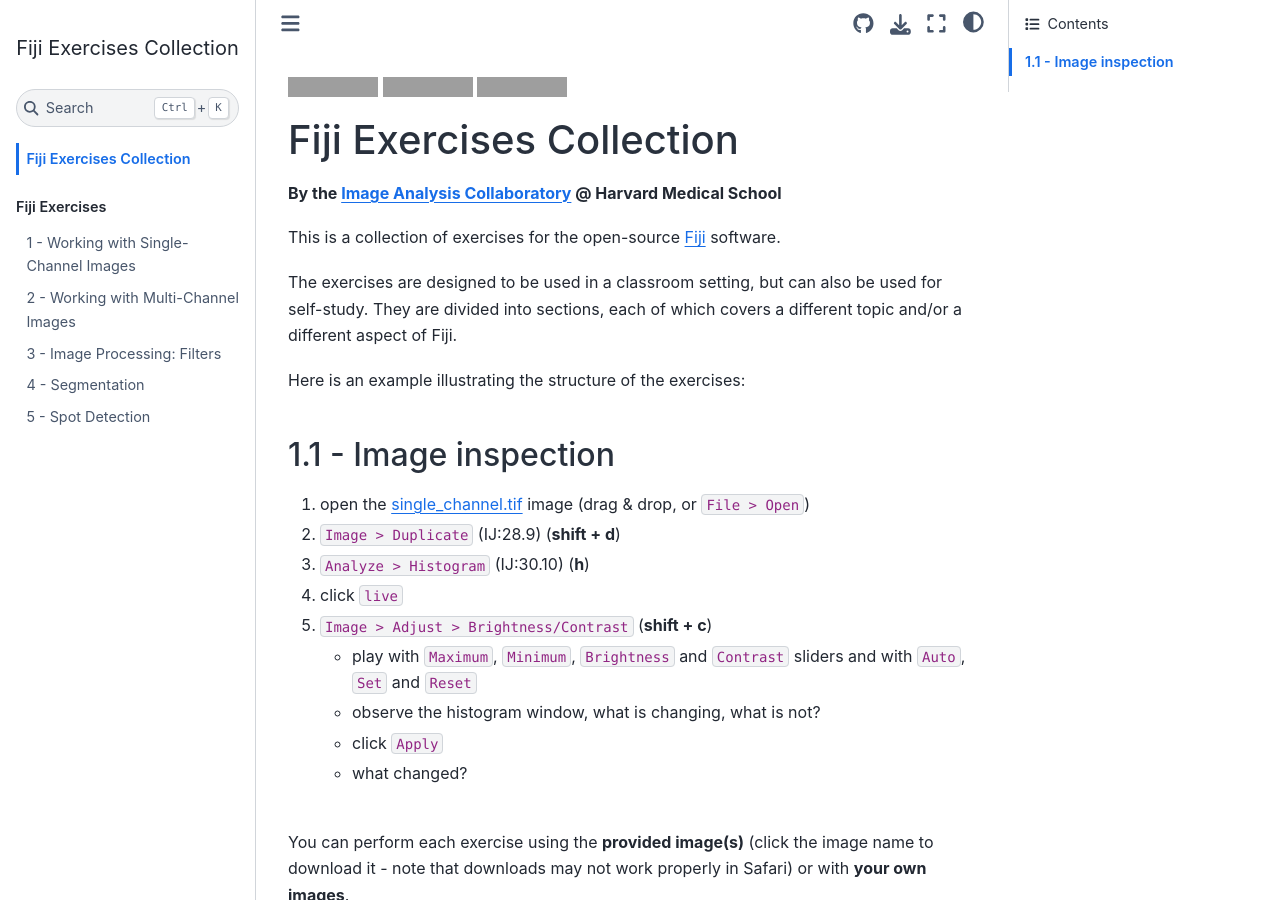
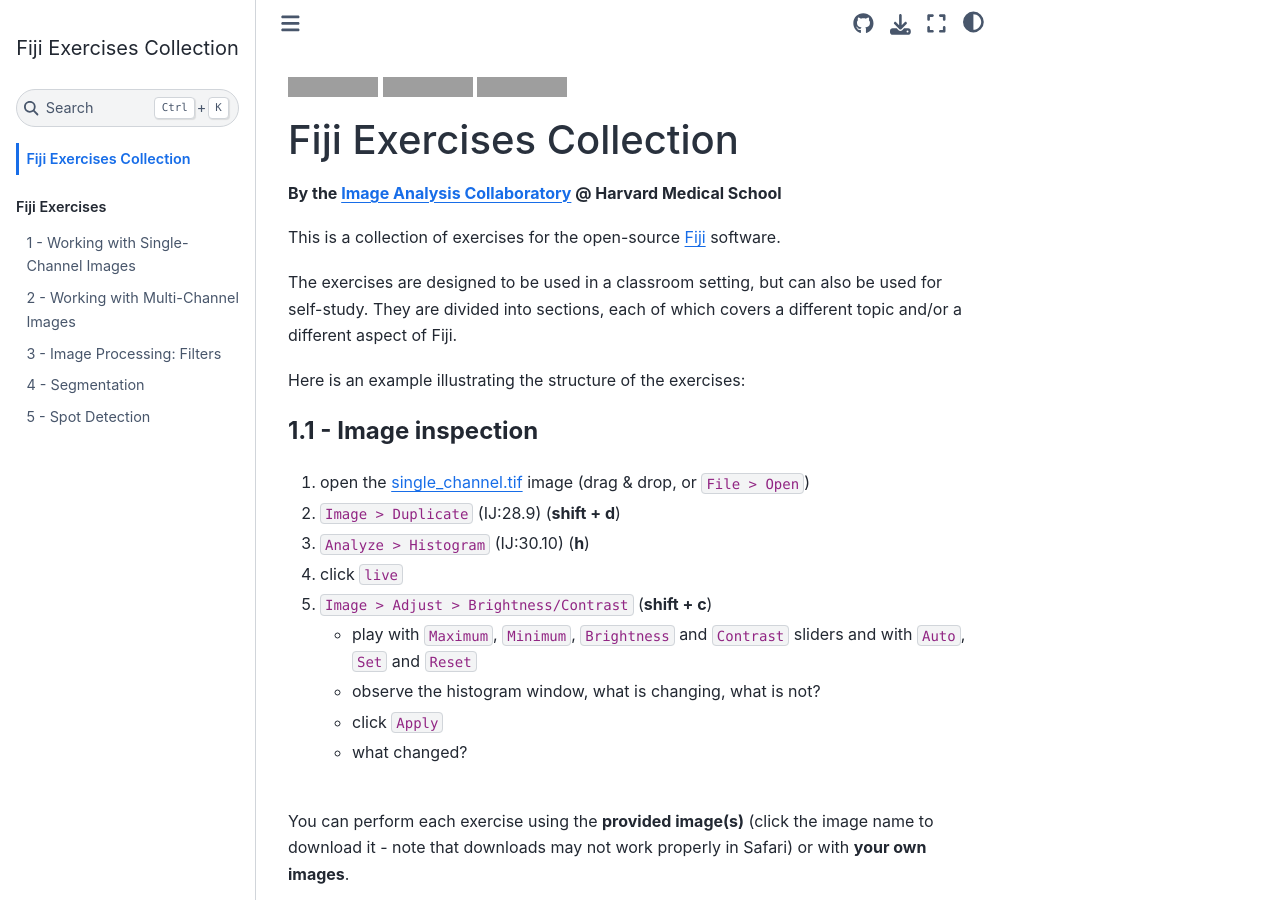
Before and after one commit to HMS-IAC/fiji-exercises-collection, a Jupyter Book: the page built from index.md, in a window 1280 px wide and 900 px high. Built offline with Jupyter Book 1.0.4 settings and Sphinx 7.4.7 and the Sphinx Book theme 1.1.4, drawn with Linux system fonts in a browser that asks for light colours; grey boxes are pictures that could not be loaded.

Commit message:
fix index.md

```diff
--- a/index.md
+++ b/index.md
@@ -13,7 +13,7 @@
 
 Here is an example illustrating the structure of the exercises:
 
-## 1.1 - Image inspection
+<span style="font-size: 1.5em;">**1.1 - Image inspection**</span>
 
 1. open the [single_channel.tif](images/single_channel.tif) image (drag & drop, or `File > Open`)
 2. `Image > Duplicate` (IJ:28.9) (**shift + d**)
```
